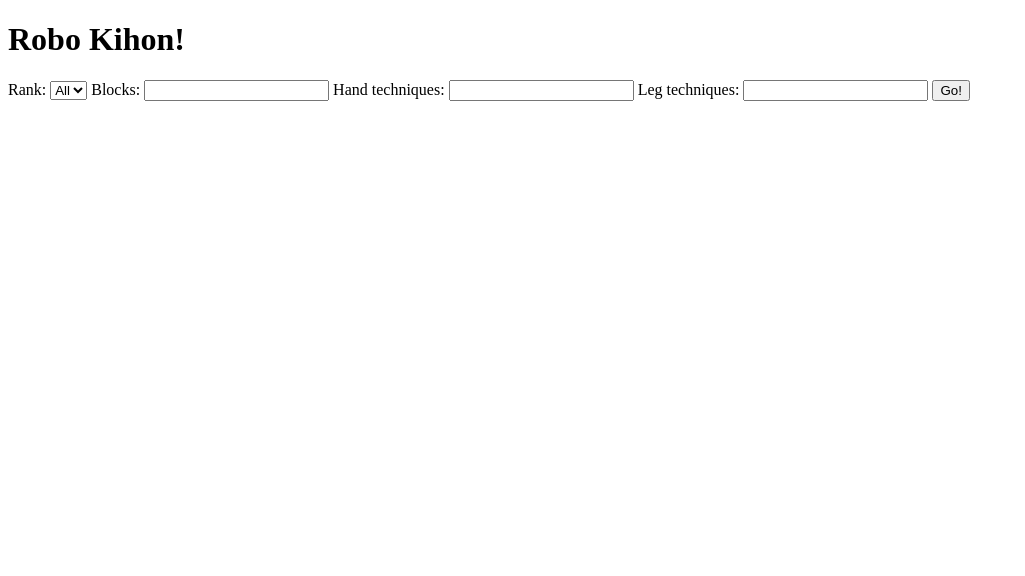
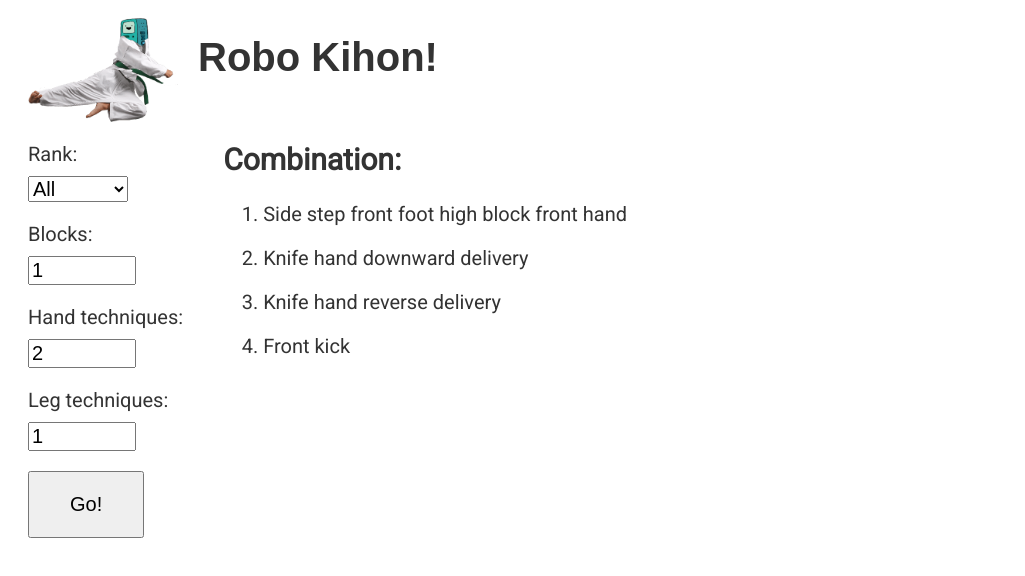
Before and after one commit to zachesposito/robokihon, a plain HTML site: page index.html in a window 1280 px wide. Both pictures are taken after a click on the button "Go!". Shown: the whole page, without its empty margins (0-1025 px from the left). Drawn offline with Linux system fonts and the light colour scheme; a web font is replaced by a local one.

Commit message:
mvp complete

```diff
--- a/index.html
+++ b/index.html
@@ -5,21 +5,22 @@
   <meta http-equiv="X-UA-Compatible" content="IE=edge">
   <meta name="viewport" content="width=device-width, initial-scale=1">
   <title>Robo Kihon!</title>
+  <link rel="stylesheet" type="text/css" href="main.css" />
   <script type="text/javascript" src="ranks.js"></script>
   <script type="text/javascript" src="techniques.js"></script>
   <script type="text/javascript">
 
     function generateCombination(){
-      var blocksToAdd = document.getElementById("blocksToAdd").value;
-      var handTechsToAdd = document.getElementById("handTechsToAdd").value;
-      var legTechsToAdd = document.getElementById("legTechsToAdd").value;
-      var rankSelector = document.getElementById("rankSelector");
+      var blocksToAdd = document.getElementById('blocksToAdd').value;
+      var handTechsToAdd = document.getElementById('handTechsToAdd').value;
+      var legTechsToAdd = document.getElementById('legTechsToAdd').value;
+      var rankSelector = document.getElementById('rankSelector');
       var selectedRank = rankSelector.options[rankSelector.selectedIndex].value;
 
       var combination = [];
       Array.prototype.push.apply(combination, selectBlocks(blocksToAdd, selectedRank));
-      //Array.prototype.push.apply(combination, selectHandTechniques(handTechsToAdd, selectedRank));
-      //Array.prototype.push.apply(combination, selectLegTechniques(legTechsToAdd, selectedRank));
+      Array.prototype.push.apply(combination, selectStrikes(techniques.handStrikes, handTechsToAdd, selectedRank));
+      Array.prototype.push.apply(combination, selectStrikes(techniques.legStrikes, legTechsToAdd, selectedRank));
 
       insertCombination(combination);
     }
@@ -46,21 +47,53 @@
       return selectedBlocks;
     }
 
+    function selectStrikes(strikes, numToAdd, selectedRank){
+      strikes.forEach(function(element){
+        element.addedOnce = false;
+        element.addedTwice = false;
+      });
+      var eligibleStrikes = strikes.filter(function(element){
+        return element.minimumRank <= selectedRank;
+      });
+
+      var selectedStrikes = [];
+      for (var i = 0; i < numToAdd; i++){
+        var strikesAddedOnceOrLess = eligibleStrikes.filter(function(element){
+          return !element.addedTwice;
+        });
+        var strikeToAdd = getRandomArrayElement(strikesAddedOnceOrLess);
+        if (strikeToAdd.addedOnce) {
+          selectedStrikes.push(strikeToAdd);
+          strikeToAdd.addedTwice = true;
+        }
+        else { //hasn't been added yet
+          selectedStrikes.push(strikeToAdd);
+          strikeToAdd.addedOnce = true;
+        }
+      }
+
+      return selectedStrikes;
+    }
+
     function insertCombination(combination){
-      var html = combination.map(function(element){
+      var html = ['<ol class="combination">'];
+      combination.forEach(function(element){
+        html.push('<li>' + element.name + '</li>');
+      });
+      html.push('</ol>');
 
-      });
+      document.getElementById('output-list').innerHTML = html.join('');
     }
 
     function initializeRankSelector(){
-      var rankSelector = document.getElementById("rankSelector");
-      var defaultOption = document.createElement("option");
-      defaultOption.value = "99";
-      defaultOption.text = "All";
+      var rankSelector = document.getElementById('rankSelector');
+      var defaultOption = document.createElement('option');
+      defaultOption.value = '99';
+      defaultOption.text = 'All';
       rankSelector.add(defaultOption, null);
 
-      techniques.forEach(function(name, index){
-        var option = document.createElement("option");
+      ranks.forEach(function(name, index){
+        var option = document.createElement('option');
         option.value = index;
         option.text = name;
         rankSelector.add(option, null);
@@ -68,9 +101,9 @@
     }
 
     function initializeInputs(){
-      document.getElementById("blocksToAdd").value = 1;
-      document.getElementById("handTechsToAdd").value = 2;
-      document.getElementById("legTechsToAdd").value = 1;
+      document.getElementById('blocksToAdd').value = 1;
+      document.getElementById('handTechsToAdd').value = 2;
+      document.getElementById('legTechsToAdd').value = 1;
     }
 
     function getRandomInt(max) {
@@ -86,8 +119,8 @@
     }
 
     function domReady(fn) {
-      document.addEventListener("DOMContentLoaded", fn);
-      if (document.readyState === "interactive" || document.readyState === "complete" ) {
+      window.addEventListener('DOMContentLoaded', fn);
+      if (document.readyState === 'interactive' || document.readyState === 'complete' ) {
         fn();
       }
     }
@@ -96,7 +129,7 @@
       initializeRankSelector();
       initializeInputs();
 
-      document.getElementById("generateButton").addEventListener("click", function(){
+      document.getElementById('generateButton').addEventListener('click', function(){
         generateCombination();
       });
     });
@@ -104,21 +137,24 @@
 </head>
 <body>
   <header>
-    <h1>Robo Kihon!</h1>
+    <img class="logo" src="robot.png"/><h1 class="title">Robo Kihon!</h1>
   </header>
+  <div class="content">
     <div class="inputs">
       <label for="rankSelector">Rank:</label>
       <select id="rankSelector" name="rankSelector"></select>
       <label for="blocksToAdd">Blocks:</label>
-    <input type="number" id="blocksToAdd" name="blocksToAdd" size="10" />
+      <input type="number" id="blocksToAdd" name="blocksToAdd" />
       <label for="handTechsToAdd">Hand techniques:</label>
-    <input type="number" id="handTechsToAdd" name="handTechsToAdd" size="10" />
+      <input type="number" id="handTechsToAdd" name="handTechsToAdd" />
       <label for="legTechsToAdd">Leg techniques:</label>
-    <input type="number" id="legTechsToAdd" name="legTechsToAdd" size="10" />
+      <input type="number" id="legTechsToAdd" name="legTechsToAdd" />
       <button class="generate-button" id="generateButton">Go!</button>
     </div>
     <div class="output">
-
+      <h2>Combination:</h2>
+      <div id="output-list"><span class="placeholder">Click or tap the Go! button to generate a combination</span></div>
+    </div>
   </div>
 </body>
 </html>
--- /dev/null
+++ b/main.css
@@ -0,0 +1,75 @@
+@import url('https://fonts.googleapis.com/css2?family=Roboto&display=swap');
+@import url('https://fonts.googleapis.com/css2?family=Shojumaru&display=swap');
+
+body {
+  font-family: 'Roboto', sans-serif;
+  font-size:20px;
+  color:#333;
+}
+header {
+  text-align:center;
+}
+
+.logo {
+  max-width: 110px;
+  vertical-align: middle;
+  margin: 0 20px;
+}
+
+.title {
+  display:inline-block;
+  font-family: 'Shojumaru', sans-serif;
+}
+
+h2 {
+  margin-top:0;
+}
+
+label {
+  display:block;
+  margin-bottom:.5em;
+}
+
+input, select {
+  max-width:100px;
+  margin-bottom:1em;
+  font-size:20px;
+}
+
+.generate-button {
+  padding:1em 2em;
+  display:block;
+  font-size:20px;
+}
+
+.content:after {
+  content:'';
+  display:table;
+  clear:both;
+}
+.inputs, .output {
+  padding:1em;
+}
+.combination li {
+  margin-bottom:1em;
+}
+.placeholder {
+  color:#777;
+}
+
+@media (min-width: 550px){
+  .output {
+    min-width:auto;
+  }
+
+  .inputs, .output {
+    float:left;
+  }
+
+  header {
+    text-align:left;
+  }
+  .logo {
+    max-width:150px;
+  }
+}
```
Also changed, not shown: robot.png (added). Lines whose indentation alone changed are shown as unchanged.
